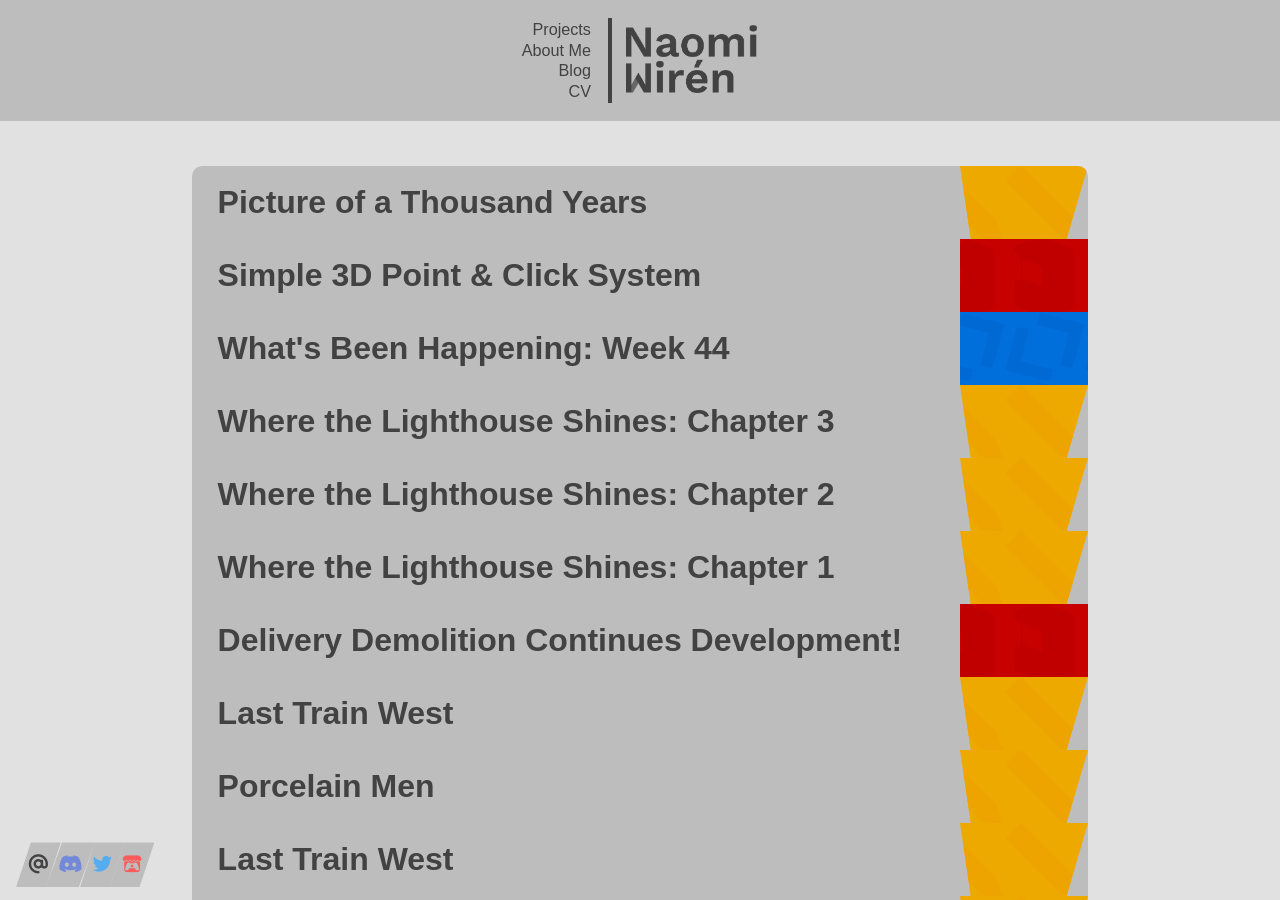
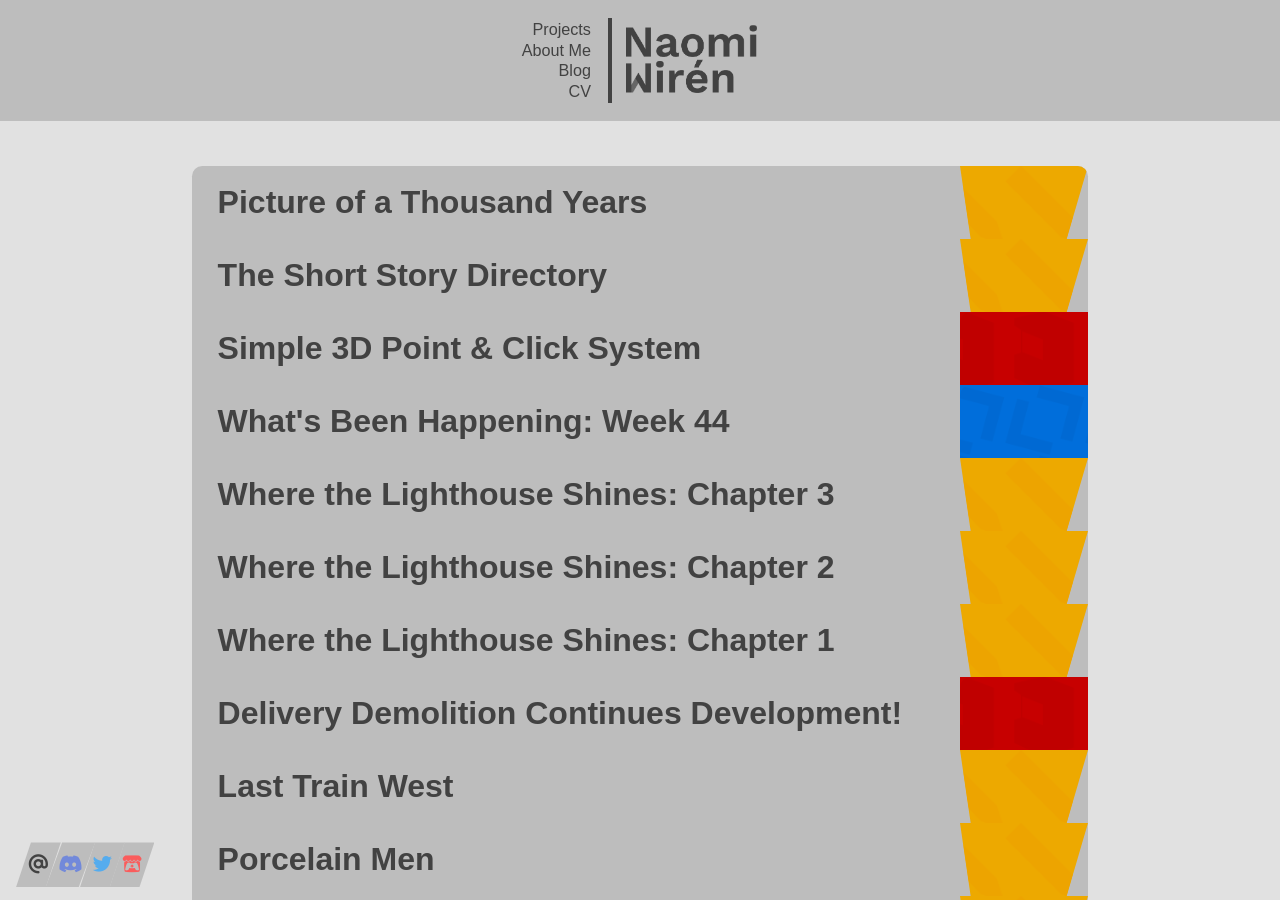
Before and after one commit to Noxyper/blog, a Jekyll site: the page built from index.markdown, in a window 1280 px wide and 900 px high. Built offline with Jekyll 4.4.1, drawn with Linux system fonts in a browser that asks for light colours; nearby versions of some CDN libraries.

Commit message:
SHORT STORY FIXES

```diff
--- a/_layouts/home.html
+++ b/_layouts/home.html
@@ -3,8 +3,7 @@ layout: wrapper
 ---
 <section id="blog-posts">
 	{% for post in site.posts %}
-		{% unless post.categories contains 'unpublished' %}
-		<div class="blog-post">
+		<div class="blog-post {{post.categories}}">
 			<div class="blog-indicator blog-{{post.section}}">
 				<div class="blog-pattern blog-{{post.section}}">
 				</div>
@@ -13,6 +12,5 @@ layout: wrapper
 				<a class="blog-link" href="{{site.baseurl}}{{post.url}}"><p>{{post.title}}</p></a>
 			</div>
 		</div>
-		{% endunless %}
 	{% endfor %}
 </section>
```
